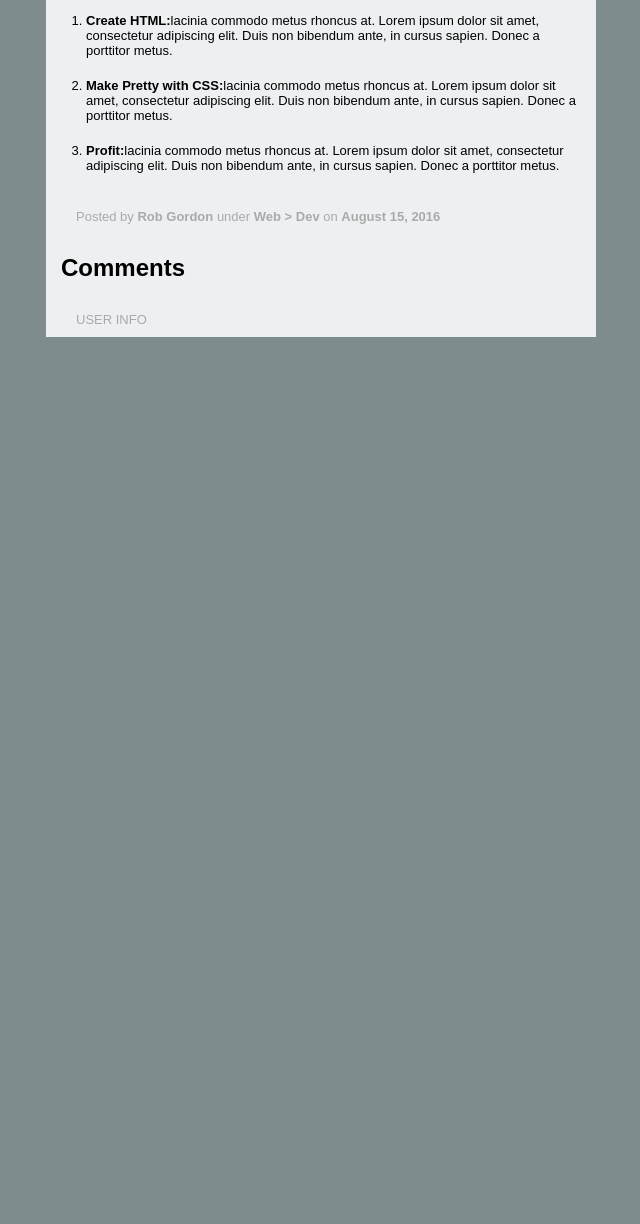
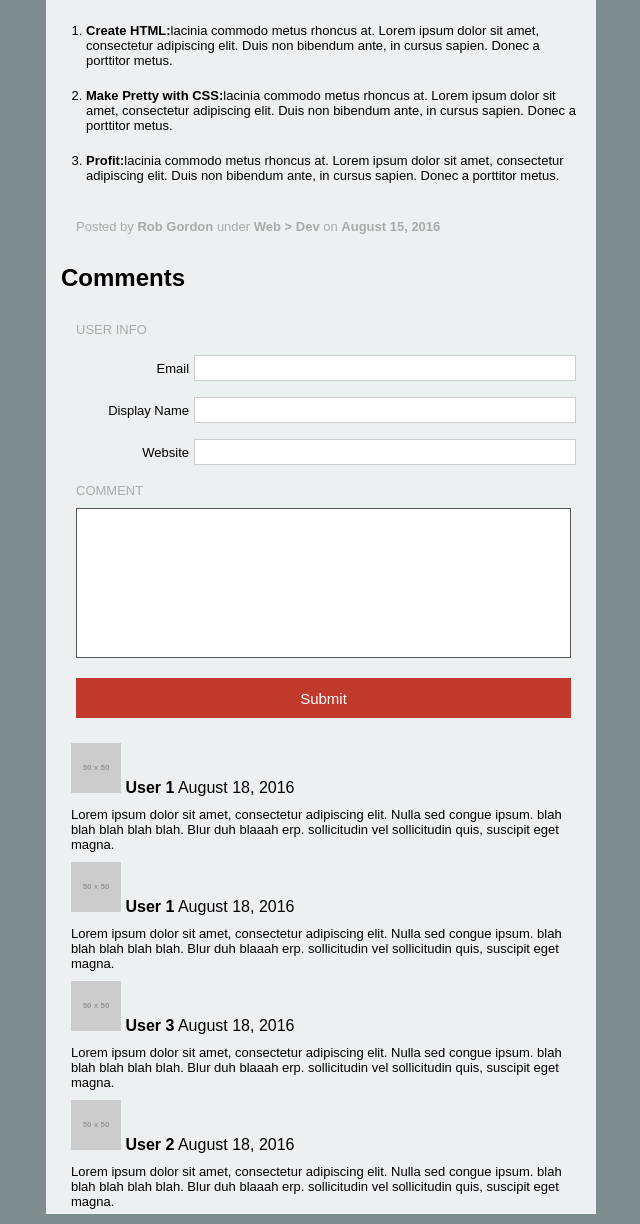
Before and after one commit to FlashGordon1775/Practice-Stuff, a plain HTML site: page lecture-notes/week1/making-it-real/index.html in a window 1280 px wide. Shown: the part 1349-2573 px from the top of the page, without its empty margins (319-959 px from the left). Before the commit the page ends 1686 px from the top, so only its background shows below. Drawn offline with Linux system fonts and the light colour scheme; placeholder pictures from the web are drawn by us.

Commit message:
Nearly finished

```diff
--- a/lecture-notes/week1/making-it-real/making-it-real.html
+++ b/lecture-notes/week1/making-it-real/index.html
@@ -60,7 +60,71 @@
                 </ol>
                 <p class="post-info">Posted by <span class="bold">Rob Gordon</span> under <span class="bold">Web > Dev</span> on <span class="bold">August 15, 2016</span></p>
             <div class="comments"><h2>Comments</h2></div>
-                <p class="post-info">USER INFO</p>
-        </div>
+                <form><p class="post-info">USER INFO</p>
+                    <div class="form-group">
+                        <label for="email">Email</label>
+                        <input type="text" id="email" name="email">
+                    </div>
+                    <div class="form-group">
+                        <label for="displayName">Display Name</label>
+                        <input type="text" id="displayName" name="displayName">
+                    </div>
+                    <div class="form-group">
+                        <label for="website">Website</label>
+                        <input type="text" id="website" name="website">
+                    </div>
+                </form>
+                <p class="post-info">COMMENT</p>
+            <form class="comment-box">
+                    <input type="text" id="comment" name="comment">
+                    <input type="submit">
+            </form>
+             <div>
+                 <div>
+				    <div class="user-pic">
+					    <img src="http://placehold.it/50x50">
+                        <strong class="user">User 1</strong>
+                        <time class="time">August 18, 2016</time>
+				    </div>
+				    <div class="com-text">
+					    <p>Lorem ipsum dolor sit amet, consectetur adipiscing elit. Nulla sed congue ipsum.
+                            blah blah blah blah blah. Blur duh blaaah erp. sollicitudin vel sollicitudin quis, suscipit eget magna.</p>
+				    </div>
+                 </div>
+					<div>
+						<div class="user-pic">
+							<img src="http://placehold.it/50x50">
+                            <strong class="user">User 1</strong>
+							<time class="time">August 18, 2016</time>
+						</div>
+						<div class="com-text">
+							<p>Lorem ipsum dolor sit amet, consectetur adipiscing elit. Nulla sed congue ipsum.
+                                blah blah blah blah blah. Blur duh blaaah erp. sollicitudin vel sollicitudin quis, suscipit eget magna.</p>
+						</div>
+					</div>
+                    <div>
+						<div class="user-pic">
+							<img src="http://placehold.it/50x50">
+                            <strong class="user">User 3</strong>
+							<time class="time">August 18, 2016</time>
+						</div>
+						<div class="com-text">
+							<p>Lorem ipsum dolor sit amet, consectetur adipiscing elit. Nulla sed congue ipsum.
+                                blah blah blah blah blah. Blur duh blaaah erp. sollicitudin vel sollicitudin quis, suscipit eget magna.</p>
+						</div>
+					</div>
+                               <div>
+						    	<div class="user-pic">
+							    	<img src="http://placehold.it/50x50">
+                                    <strong class="user">User 2</strong>
+							    	<time class="time">August 18, 2016</time>
+							    </div>
+						    	<div class="com-text">
+							    	<p>Lorem ipsum dolor sit amet, consectetur adipiscing elit. Nulla sed congue ipsum.
+                                        blah blah blah blah blah. Blur duh blaaah erp. sollicitudin vel sollicitudin quis, suscipit eget magna.</p>
+							    </div>
+							  </div>
+						</div>
+				    </div>
     </body>
 </html>
--- a/lecture-notes/week1/making-it-real/main.css
+++ b/lecture-notes/week1/making-it-real/main.css
@@ -1,7 +1,7 @@
 html {
     margin: 10px 0px;
     background-color: #7f8c8d;
-    margin: 0px 20px;;
+    /*margin: 0px 20px;*/
 }
 
 p {
@@ -150,3 +150,62 @@ button{
 .post-info {
     color: #aaa;
 }
+
+input[type=text] {
+    width: 75%;
+    padding: 12px 20px;
+    margin: 8px 0;
+    box-sizing: border-box;
+    border: 1px solid #555;
+    outline: none;
+}
+
+.form-group {
+    text-align: right;
+    margin: 0px 20px;
+}
+
+.form-group label {
+    font-size: 13px;
+    display: inline-block;
+    vertical-align: middle;
+}
+
+.form-group input {
+    height: 25px;
+    display: inline-block;
+    vertical-align: middle;
+    border-color: #ccc;
+}
+
+.comment-box #comment{
+    text-align: center;
+    width: 90%;
+    margin: 0px 30px 0px 30px;
+    height: 150px;
+}
+
+input[type="submit"]{
+    font-size: 15px;
+    color: white;
+    background-color: #c0392b;
+    border: none;
+    margin: 20px 30px 20px 30px;
+    width: 90%;
+    height: 40px;
+}
+.com-text, .user-pic {
+    vertical-align: top;
+    display: inline-block;
+    overflow: hidden;
+    padding: 5px 5px;
+    margin: 0px 20px;
+}
+
+.com-text p {
+    padding: 0px;
+}
+
+.user, .time{
+    text-justify: left;
+}
```
